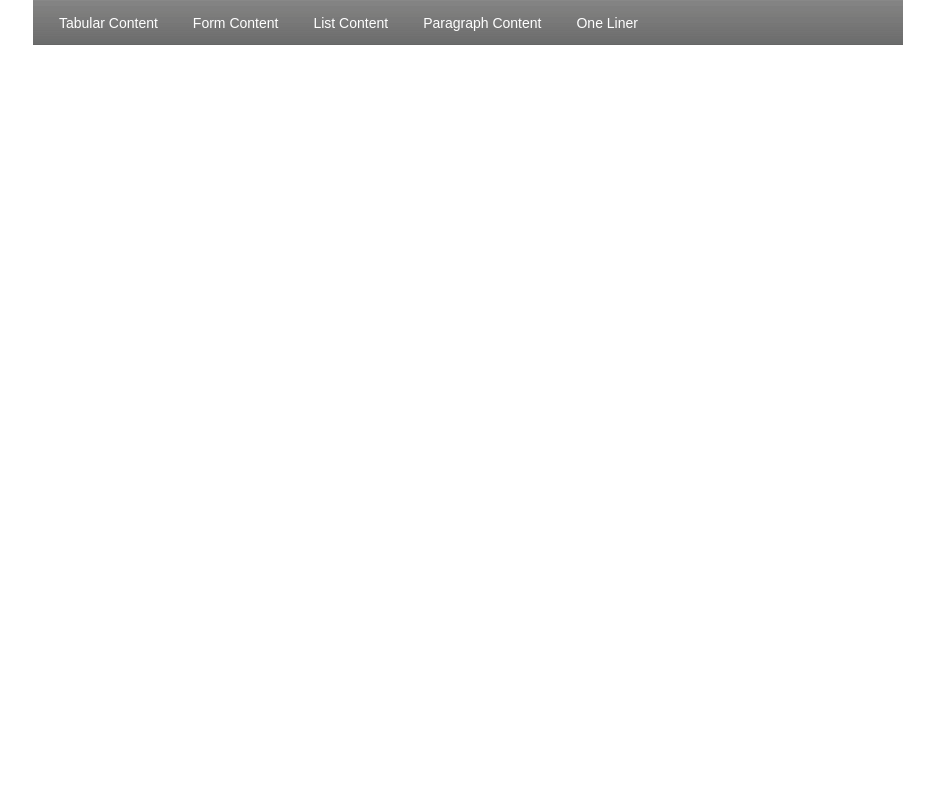
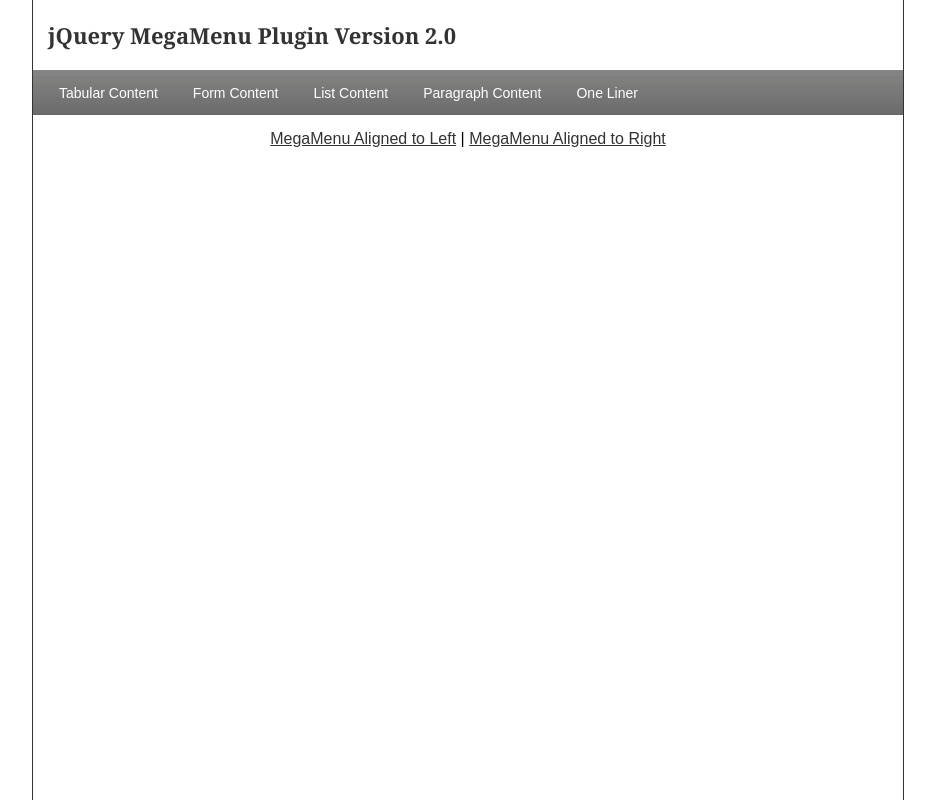
Before and after one commit to GeekTantra/jquery-megamenu, a plain HTML site: page index.html in a window 1280 px wide. Shown: the whole page, without its empty margins (172-1107 px from the left). Drawn offline with nearby package versions, Linux system fonts and the light colour scheme.

Commit message:
Setting up the demo and fixing loading issues

```diff
--- a/index.html
+++ b/index.html
@@ -2,7 +2,7 @@
 <html xmlns="http://www.w3.org/1999/xhtml" dir="ltr" lang="en-US" xml:lang="en-US">
   <head>
     <meta http-equiv="Content-Type" content="text/html; charset=us-ascii" />
-    <title>jQuery MegaMenu Plugin</title>
+    <title>jQuery MegaMenu Plugin - Version 2.0</title>
     <link rel="stylesheet" href="stylesheets/jquery.megamenu.css" type="text/css" media="screen" />
     <link rel="stylesheet" href="stylesheets/example.css" type="text/css" media="screen" />
     <script src="http://ajax.googleapis.com/ajax/libs/jquery/1.4.2/jquery.min.js" type="text/javascript">
@@ -10,11 +10,23 @@
     <script src="javascripts/jquery.megamenu.js" type="text/javascript"></script>
     <script type="text/javascript">
       jQuery(function(){
-        jQuery(".megamenu").megamenu();
+        var SelfLocation = window.location.href.split('?');
+        switch (SelfLocation[1]) {
+          case "justify_right":
+            jQuery(".megamenu").megamenu({ 'justify':'right' });
+            break;
+          case "justify_left":
+          default:
+            jQuery(".megamenu").megamenu();
+        }
       });
     </script>
   </head>
   <body>
+  <table id="Page" cellspacing="0" cellpadding="0">
+  <tr><td valign="top">
+    <h1>jQuery MegaMenu Plugin Version 2.0</h1>
+<!--MegaMenu Starts-->
     <ul class="megamenu">
       <li>
         <a href="javascript:void(0)">Tabular Content</a>
@@ -101,5 +113,13 @@
         </div>
       </li>
     </ul>
+<!--MegaMenu Ends-->
+
+    <div id="Links">
+      <a href="index.html">MegaMenu Aligned to Left</a> |
+      <a href="?justify_right">MegaMenu Aligned to Right</a>
+    </div>
+  </td></tr>
+  </table>
   </body>
 </html>
--- a/stylesheets/example.css
+++ b/stylesheets/example.css
@@ -3,6 +3,34 @@
   Author: GeekTantra
   Author URI: http://www.geektantra.com
 */
+
+html, body {
+  height: 100%;
+}
+
+#Page {
+  width: 850px;
+  border-left: 1px solid #333;
+  border-right: 1px solid #333;
+  margin: auto;
+  border-collapse: collapse;
+  height: 100%;
+}
+
+#Links {
+  padding: 15px;
+  font-size: 16px;
+  text-align: center;
+}
+
+h1 {
+  font-family: Georgia;
+  font-size: 22px;
+  color: #333;
+  margin: 0px;
+  padding: 20px 15px;
+}
+
 
 ul.megamenu {
   background-image: url(../images/menu-background.gif);
@@ -13,6 +41,15 @@ ul.megamenu {
 .mm-content-base {
   background-color: #FFF;
 }
+
+a:link, a:visited {
+  color: #333;
+}
+
+a:hover {
+  color: #666;
+}
+
 
 h3 {
   margin: 0px;
--- a/stylesheets/jquery.megamenu.css
+++ b/stylesheets/jquery.megamenu.css
@@ -16,6 +16,7 @@ ul.megamenu {
   padding: 5px 10px;
   list-style: none;
   width: 850px;
+  display: none;
 }
 
 ul.megamenu li.mm-item {
```
Also changed, not shown: javascripts/jquery.megamenu.js.
